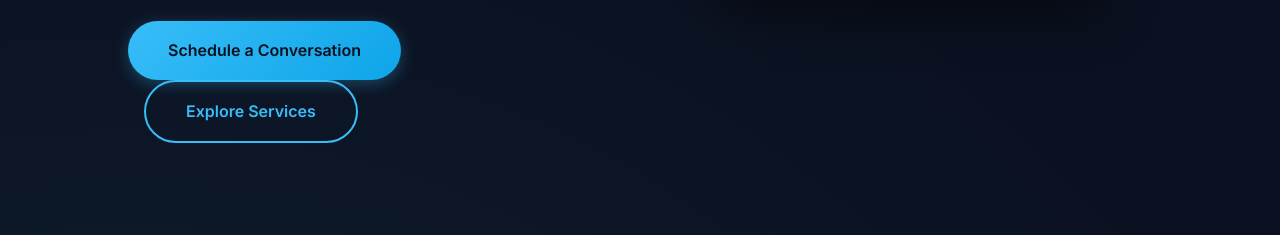
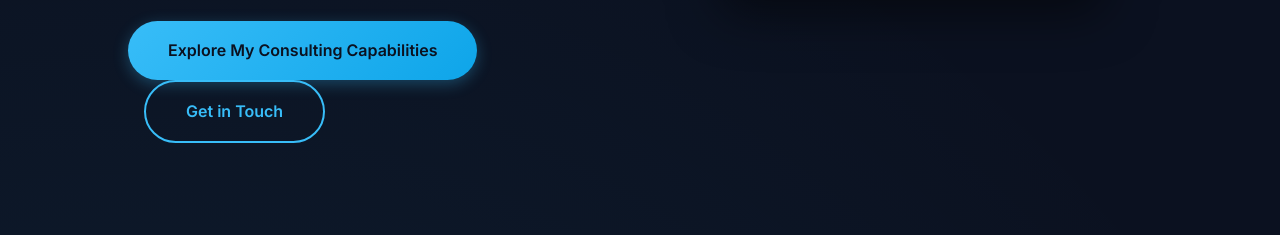
Before and after one commit to arshadmafaz/Portfolio, a plain HTML site: page index.html in a window 1280 px wide. Shown: the part 565-800 px from the top of the page. Drawn offline with Linux system fonts and the light colour scheme.

Commit message:
Update index hero buttons to point to consulting capabilities and contact

```diff
--- a/index.html
+++ b/index.html
@@ -65,13 +65,13 @@
                 </p>
 
                 <div class="hero-btns">
-                    <a href="#contact" class="btn">
-                        Schedule a Conversation
+                    <a href="consulting-capabilities.html" class="btn">
+                        Explore My Consulting Capabilities
                     </a>
 
-                    <a href="#services"
+                    <a href="#contact"
                         class="btn btn-outline">
-                        Explore Services
+                        Get in Touch
                     </a>
                 </div>
 
```
